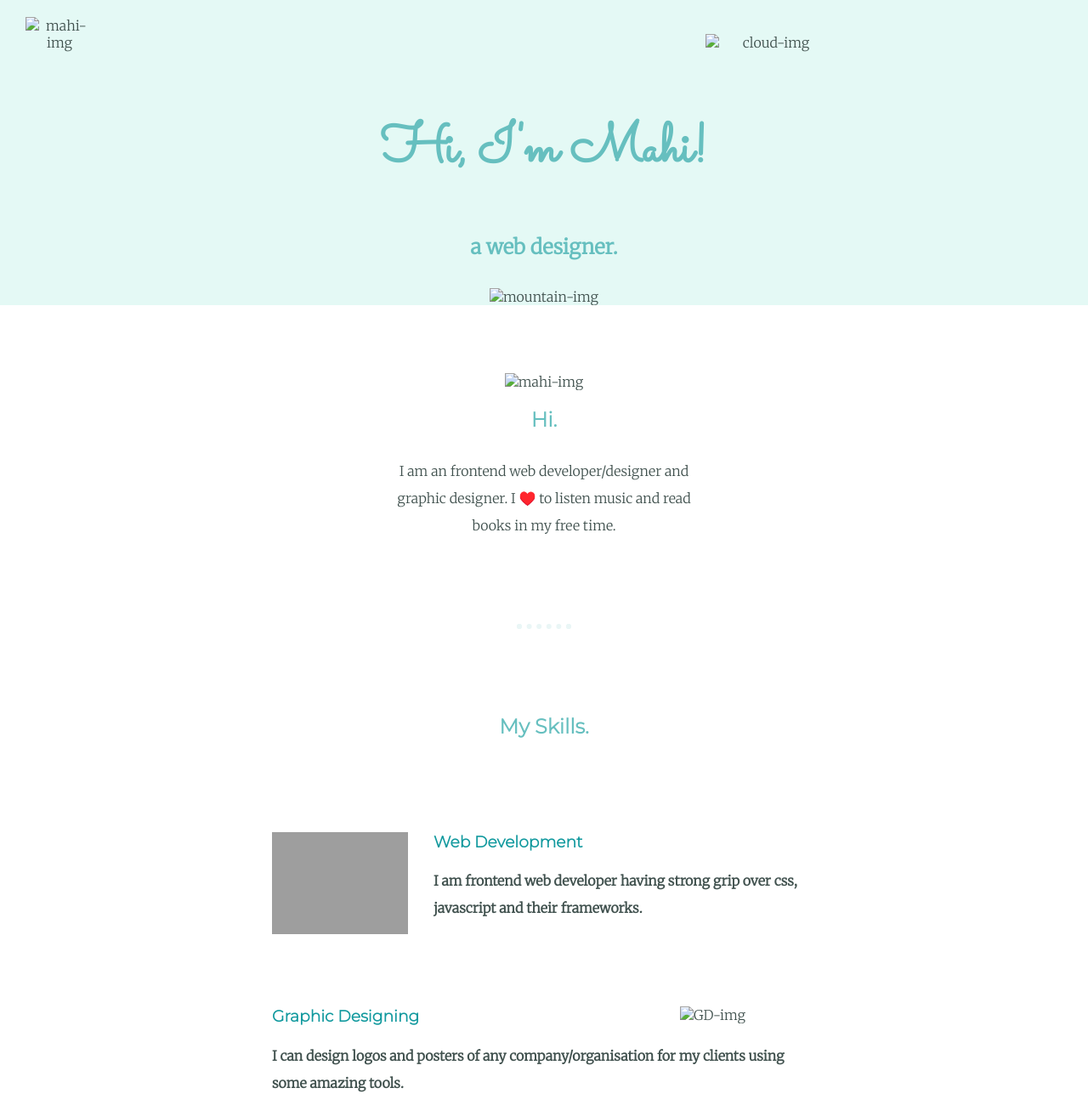
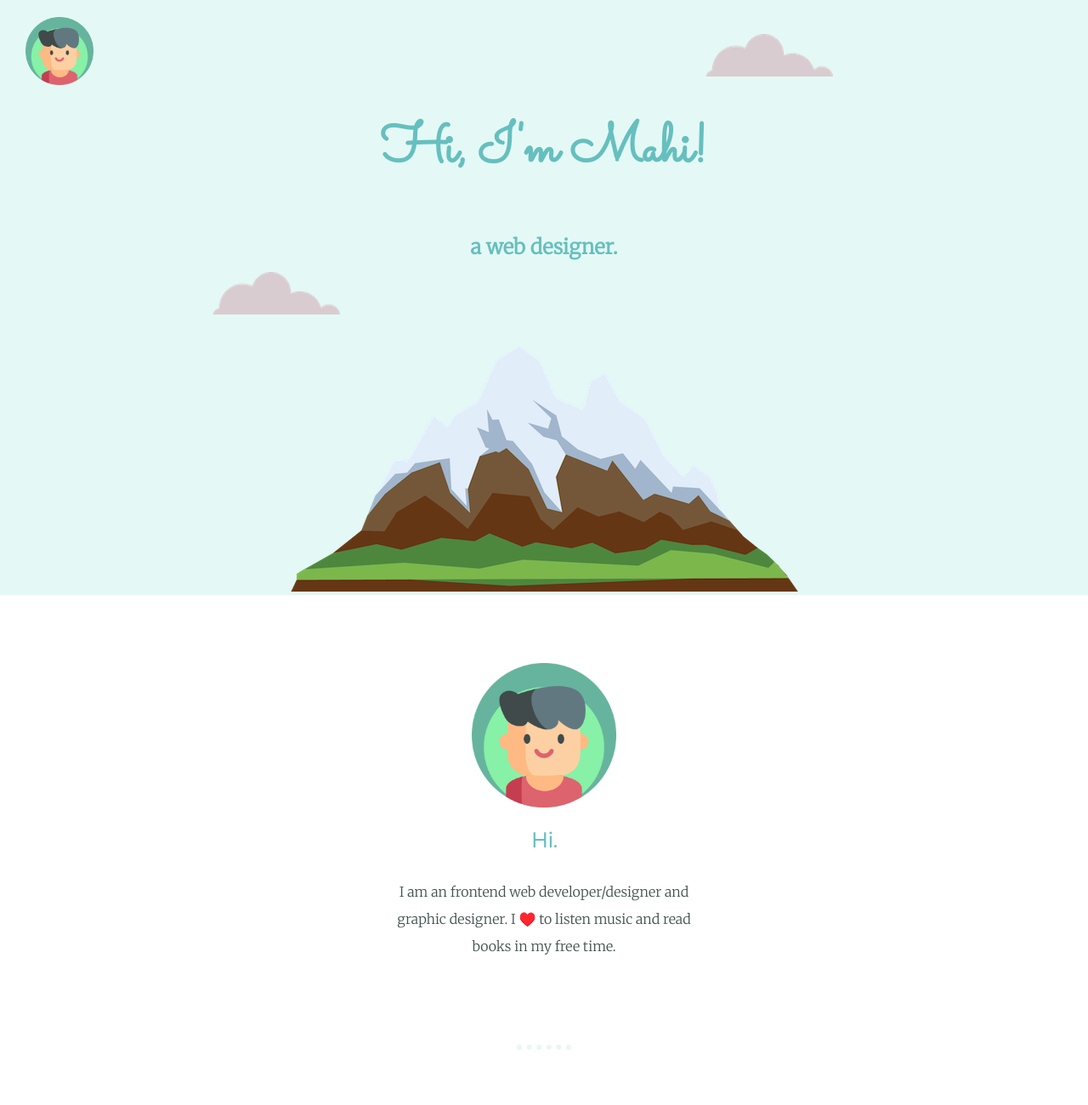
Before and after one commit to mahijain21/mypersonalsite, a plain HTML site: page index.html in a window 1280 px wide. Shown: the top 1300 px of the page at 85% size. Drawn offline with Linux system fonts and the light colour scheme; files that its build step writes are made by us from their sources; grey boxes are pictures that could not be loaded.

Commit message:
Update index.html

```diff
--- a/index.html
+++ b/index.html
@@ -3,7 +3,7 @@
   <head>
     <meta charset="utf-8">
     <title>Mahi Jain</title>
-    <link rel="stylesheet" href="css/styles.css">
+    <link rel="stylesheet" href="styles.css">
     <link rel="icon" href="favicon.ico">
     <link rel="preconnect" href="https://fonts.googleapis.com">
     <link rel="preconnect" href="https://fonts.gstatic.com" crossorigin>
@@ -12,16 +12,16 @@
   <body>
 
     <div class="top-container">
-      <img class="start" src="images/avatar1.png" alt="mahi-img">
-      <img class="top-cloud" src="images/cloud.png" alt="cloud-img">
+      <img class="start" src="avatar1.png" alt="mahi-img">
+      <img class="top-cloud" src="cloud.png" alt="cloud-img">
       <h1 class="intro">Hi, I'm Mahi!</h1>
       <p class="para"><b>a web designer.</b></p>
-      <img class="bottom-cloud" src="images/cloud.png" alt="cloud-img2">
-      <img class="mountain"src="images/mountain.png" alt="mountain-img">
+      <img class="bottom-cloud" src="cloud.png" alt="cloud-img2">
+      <img class="mountain"src="mountain.png" alt="mountain-img">
     </div>
     <div class="middle-container">
       <div class="profile">
-        <img class="mahi" src="images/avatar1.png" alt="mahi-img">
+        <img class="mahi" src="avatar1.png" alt="mahi-img">
         <h2>Hi.</h2>
         <p class="brief">I am an frontend web developer/designer and graphic designer. I ♥️ to listen music and read books in my free time.</p>
       </div>
@@ -34,7 +34,7 @@
           <p><b>I am frontend web developer having strong grip over css, javascript and their frameworks.</b></p>
         </div>
         <div class="skill-row">
-          <img class="GD" src="images/software.png" alt="GD-img">
+          <img class="GD" src="software.png" alt="GD-img">
           <h3><b>Graphic Designing</b></h3>
           <p><b>I can design logos and posters of any company/organisation for my clients using some amazing tools.</b></p>
         </div>
```
